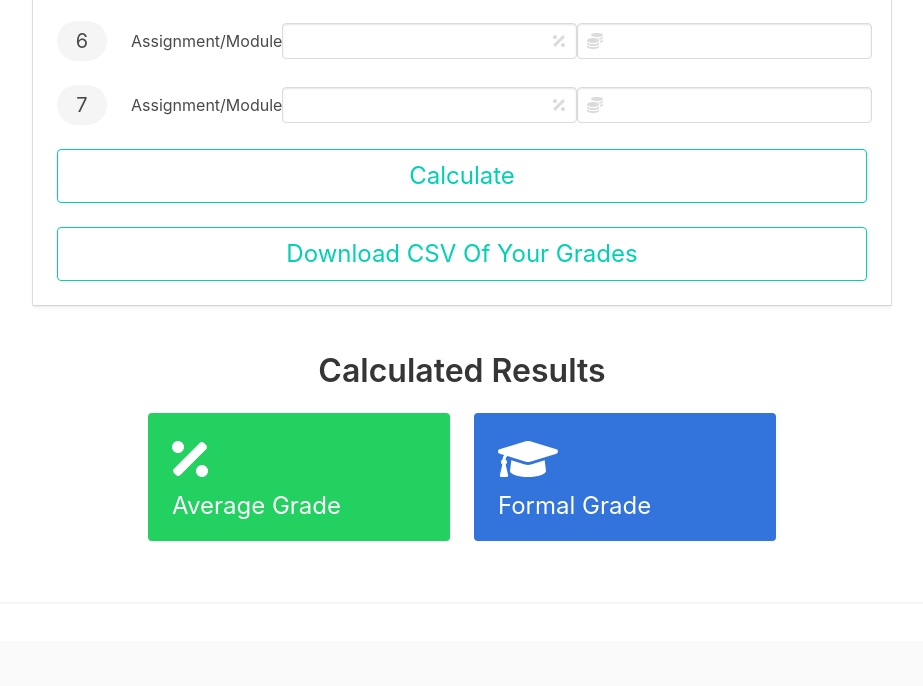
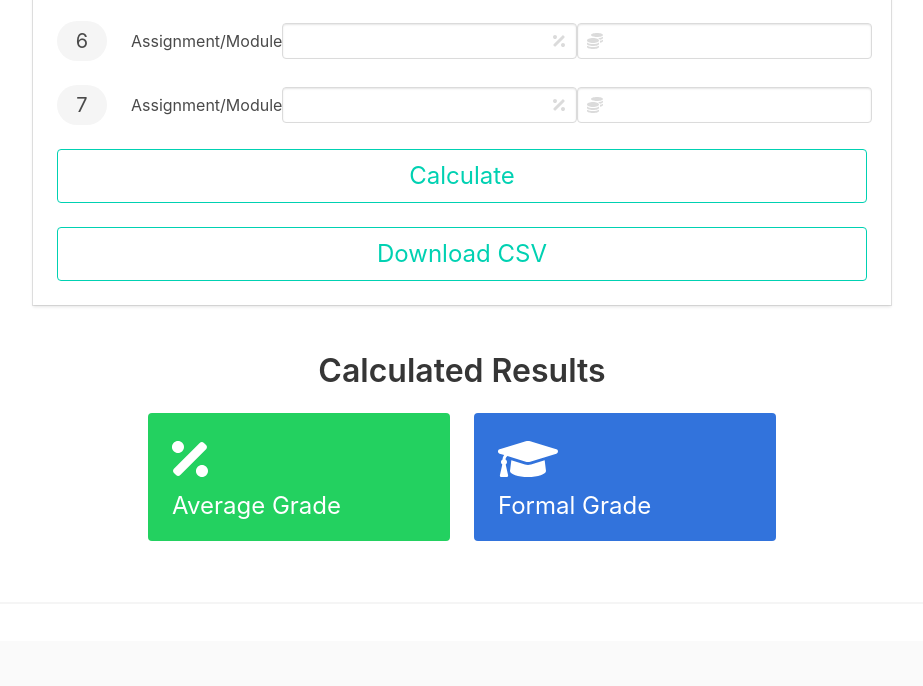
Before and after one commit to mathewsjoyy/UniWeighter, a website: page index.html in a window 1280 px wide. Shown: the part 942-1628 px from the top of the page, without its empty margins (178-1101 px from the left). Drawn offline with nearby package versions, Linux system fonts and the light colour scheme.

Commit message:
small text change

```diff
--- a/index.html
+++ b/index.html
@@ -345,7 +345,7 @@
                         <br>
                         <div class="control">
                             <button id="download" class="button is-large is-fullwidth is-primary is-outlined">
-                                Download CSV Of Your Grades
+                                Download CSV
                             </button>
                         </div>
                         </form>
```
